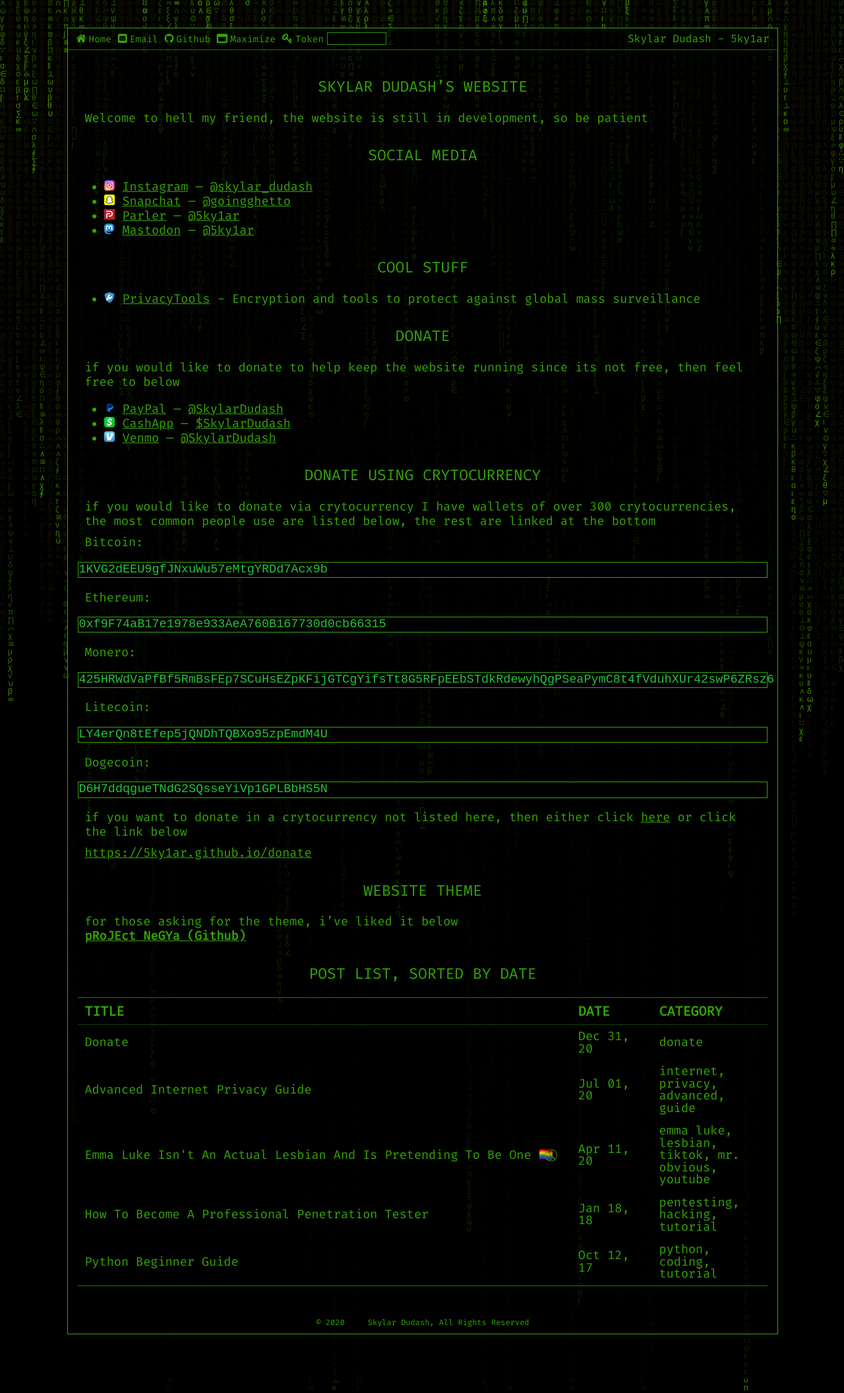
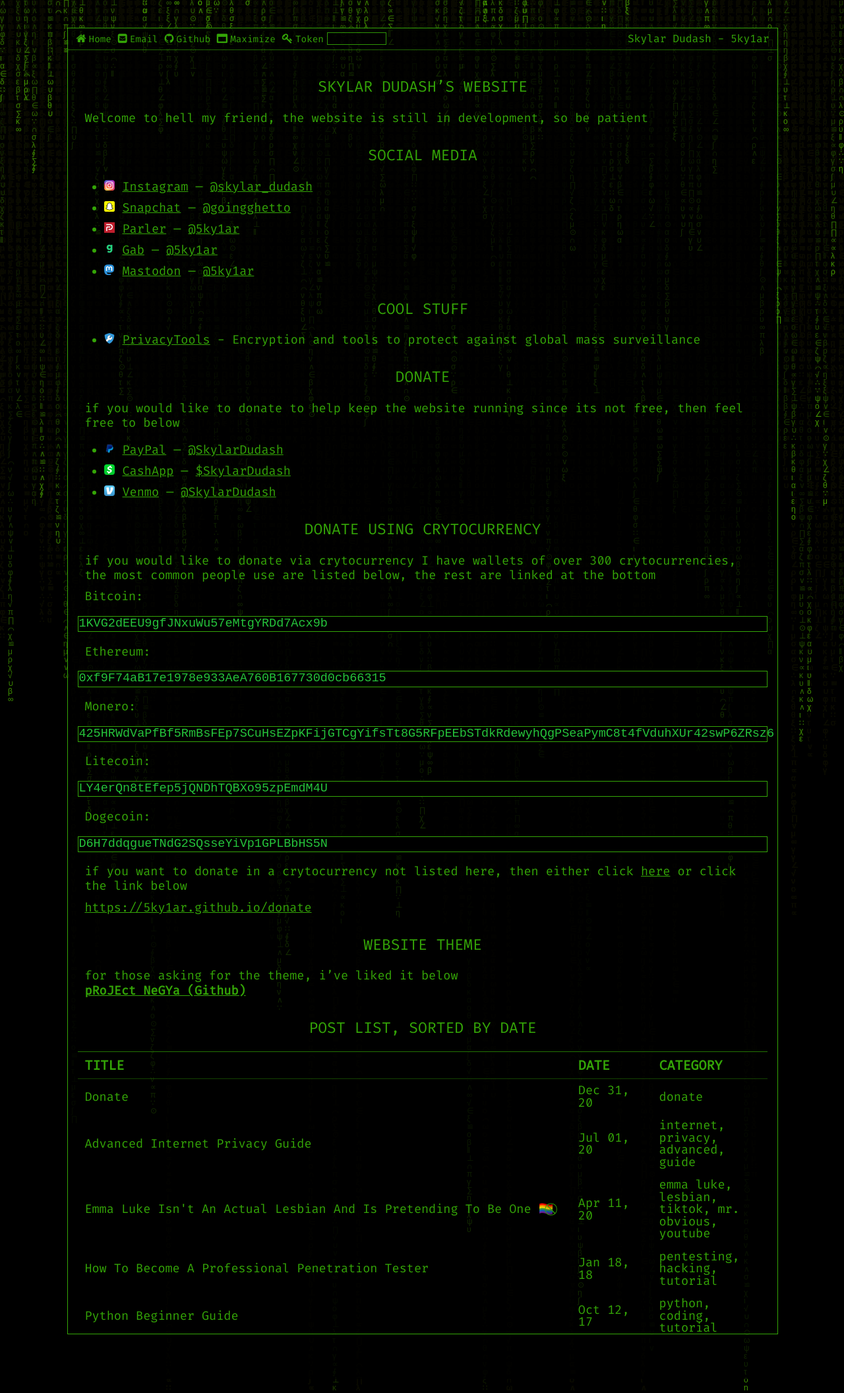
Before and after one commit to 5ky1ar/5ky1ar.github.io, a Jekyll site: the page built from pages/index.md, in a window 1280 px wide. Shown: the whole page at 66% size. Built offline with Jekyll 4.4.1, drawn with Linux system fonts in a browser that asks for light colours.

Commit message:
Added Gab Social Media Site

```diff
--- a/pages/index.md
+++ b/pages/index.md
@@ -18,25 +18,26 @@ Welcome to hell my friend, the website is still in development, so be patient
 # Social Media
 
 <ul>
-<li><img src="https://raw.githubusercontent.com/5ky1ar/5ky1ar.github.io/master/assets/img/instagram.png" alt="Instagram"> <a href="https://www.instagram.com/skylar_dudash/">Instagram</a> — <a href="https://www.instagram.com/skylar_dudash/">@skylar_dudash</a></li>
-<li><img src="https://raw.githubusercontent.com/5ky1ar/5ky1ar.github.io/master/assets/img/snapchat.png" alt="Snapchat"> <a href="https://snapchat.com/add/goingghetto">Snapchat</a> — <a href="https://snapchat.com/add/goingghetto">@goingghetto</a></li>
-<li><img src="https://raw.githubusercontent.com/5ky1ar/5ky1ar.github.io/master/assets/img/parler.png" alt="Parler"> <a href="https://parler.com/user/5ky1ar">Parler</a> — <a href="https://parler.com/user/5ky1ar">@5ky1ar</a></li>
-<li><img src="https://raw.githubusercontent.com/5ky1ar/5ky1ar.github.io/master/assets/img/mastodon.png" alt="Mastodon"> <a rel="me" href="https://mastodon.social/@5ky1ar">Mastodon</a> — <a rel="me" href="https://mastodon.social/@5ky1ar">@5ky1ar</a></li>
+<p><li><img src="https://raw.githubusercontent.com/5ky1ar/5ky1ar.github.io/master/assets/img/instagram.png" alt="Instagram"> <a href="https://www.instagram.com/skylar_dudash/">Instagram</a> — <a href="https://www.instagram.com/skylar_dudash/">@skylar_dudash</a></li></p>
+<p><li><img src="https://raw.githubusercontent.com/5ky1ar/5ky1ar.github.io/master/assets/img/snapchat.png" alt="Snapchat"> <a href="https://snapchat.com/add/goingghetto">Snapchat</a> — <a href="https://snapchat.com/add/goingghetto">@goingghetto</a></li></p>
+<p><li><img src="https://raw.githubusercontent.com/5ky1ar/5ky1ar.github.io/master/assets/img/parler.png" alt="Parler"> <a href="https://parler.com/user/5ky1ar">Parler</a> — <a href="https://parler.com/user/5ky1ar">@5ky1ar</a></li></p>
+<p><li><img src="https://raw.githubusercontent.com/5ky1ar/5ky1ar.github.io/master/assets/img/gab.png" alt=Gab> <a href="https://gab.com/5ky1ar">Gab</a> — <a href="https://gab.com/5ky1ar">@5ky1ar</a></li></p>
+<p><li><img src="https://raw.githubusercontent.com/5ky1ar/5ky1ar.github.io/master/assets/img/mastodon.png" alt="Mastodon"> <a rel="me" href="https://mastodon.social/@5ky1ar">Mastodon</a> — <a rel="me" href="https://mastodon.social/@5ky1ar">@5ky1ar</a></li></p>
 </ul>
 
 # Cool Stuff
 
-<ul
-><li><img src="https://raw.githubusercontent.com/5ky1ar/5ky1ar.github.io/master/assets/img/privacytools.png" alt="PrivacyTools"> <a href="https://www.privacytools.io">PrivacyTools</a> - Encryption and tools to protect against global mass surveillance</li>
+<ul>
+<p><li><img src="https://raw.githubusercontent.com/5ky1ar/5ky1ar.github.io/master/assets/img/privacytools.png" alt="PrivacyTools"> <a href="https://www.privacytools.io">PrivacyTools</a> - Encryption and tools to protect against global mass surveillance</li></p>
 </ul>
 
 # Donate
 if you would like to donate to help keep the website running since its not free, then feel free to below
 
 <ul>
-<li><img src="https://raw.githubusercontent.com/5ky1ar/5ky1ar.github.io/master/assets/img/paypal.png" alt="PayPal"> <a href="https://paypal.me/SkylarDudash">PayPal</a> — <a href="https://paypal.me/SkylarDudash">@SkylarDudash</a></li>
-<li><img src="https://raw.githubusercontent.com/5ky1ar/5ky1ar.github.io/master/assets/img/cashapp.png" alt="CashApp"> <a href="https://cash.app/$SkylarDudash">CashApp</a> — <a href="https://cash.app/$SkylarDudash">$SkylarDudash</a></li>
-<li><img src="https://raw.githubusercontent.com/5ky1ar/5ky1ar.github.io/master/assets/img/venmo.png" alt="Venmo"> <a href="https://venmo.com/SkylarDudash">Venmo</a> — <a href="https://venmo.com/SkylarDudash">@SkylarDudash</a></li>
+<p><li><img src="https://raw.githubusercontent.com/5ky1ar/5ky1ar.github.io/master/assets/img/paypal.png" alt="PayPal"> <a href="https://paypal.me/SkylarDudash">PayPal</a> — <a href="https://paypal.me/SkylarDudash">@SkylarDudash</a></li></p>
+<p><li><img src="https://raw.githubusercontent.com/5ky1ar/5ky1ar.github.io/master/assets/img/cashapp.png" alt="CashApp"> <a href="https://cash.app/$SkylarDudash">CashApp</a> — <a href="https://cash.app/$SkylarDudash">$SkylarDudash</a></li></p>
+<p><li><img src="https://raw.githubusercontent.com/5ky1ar/5ky1ar.github.io/master/assets/img/venmo.png" alt="Venmo"> <a href="https://venmo.com/SkylarDudash">Venmo</a> — <a href="https://venmo.com/SkylarDudash">@SkylarDudash</a></li></p>
 </ul>
 
 # Donate Using Crytocurrency
```
Also changed, not shown: assets/img/gab.png (added).
